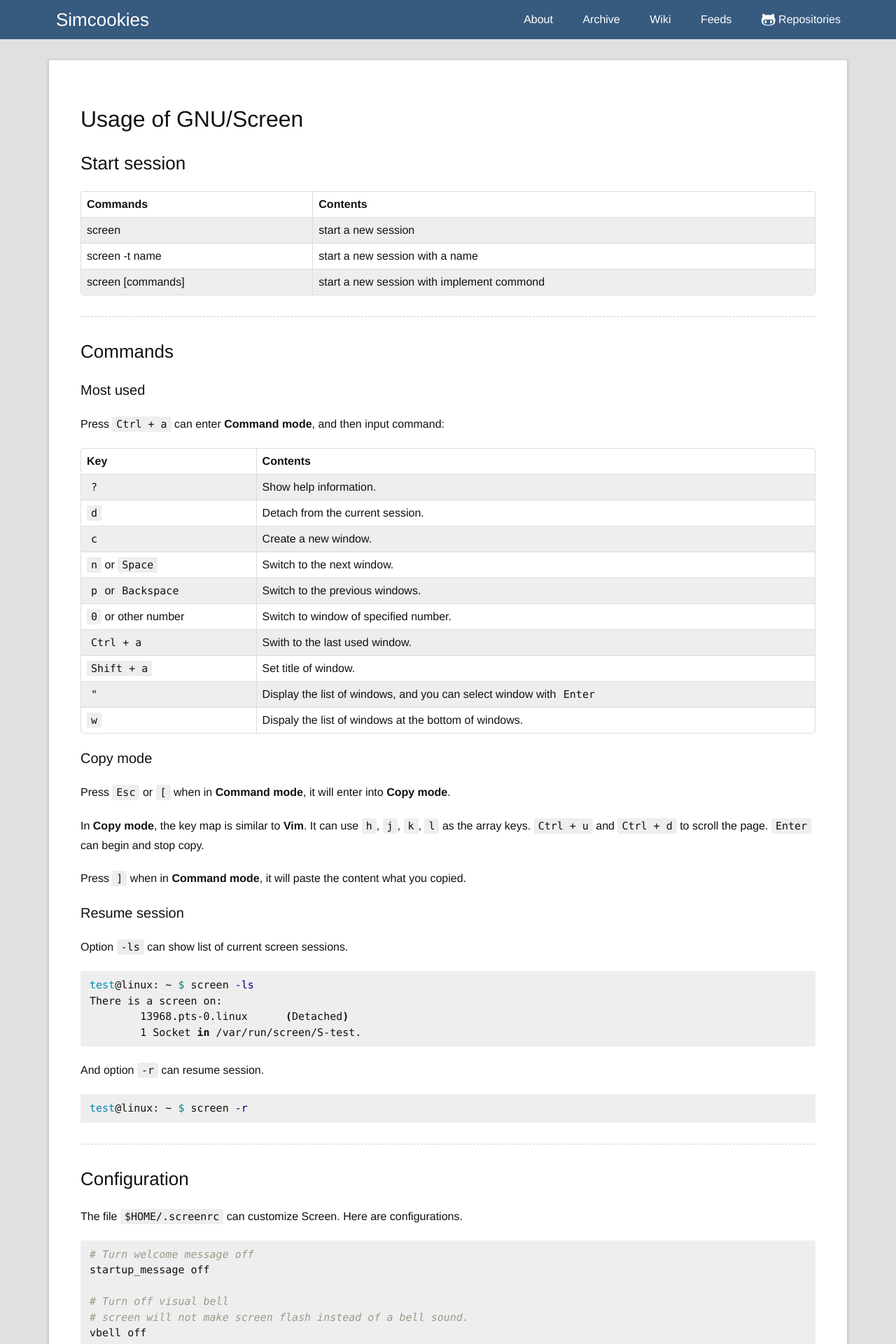
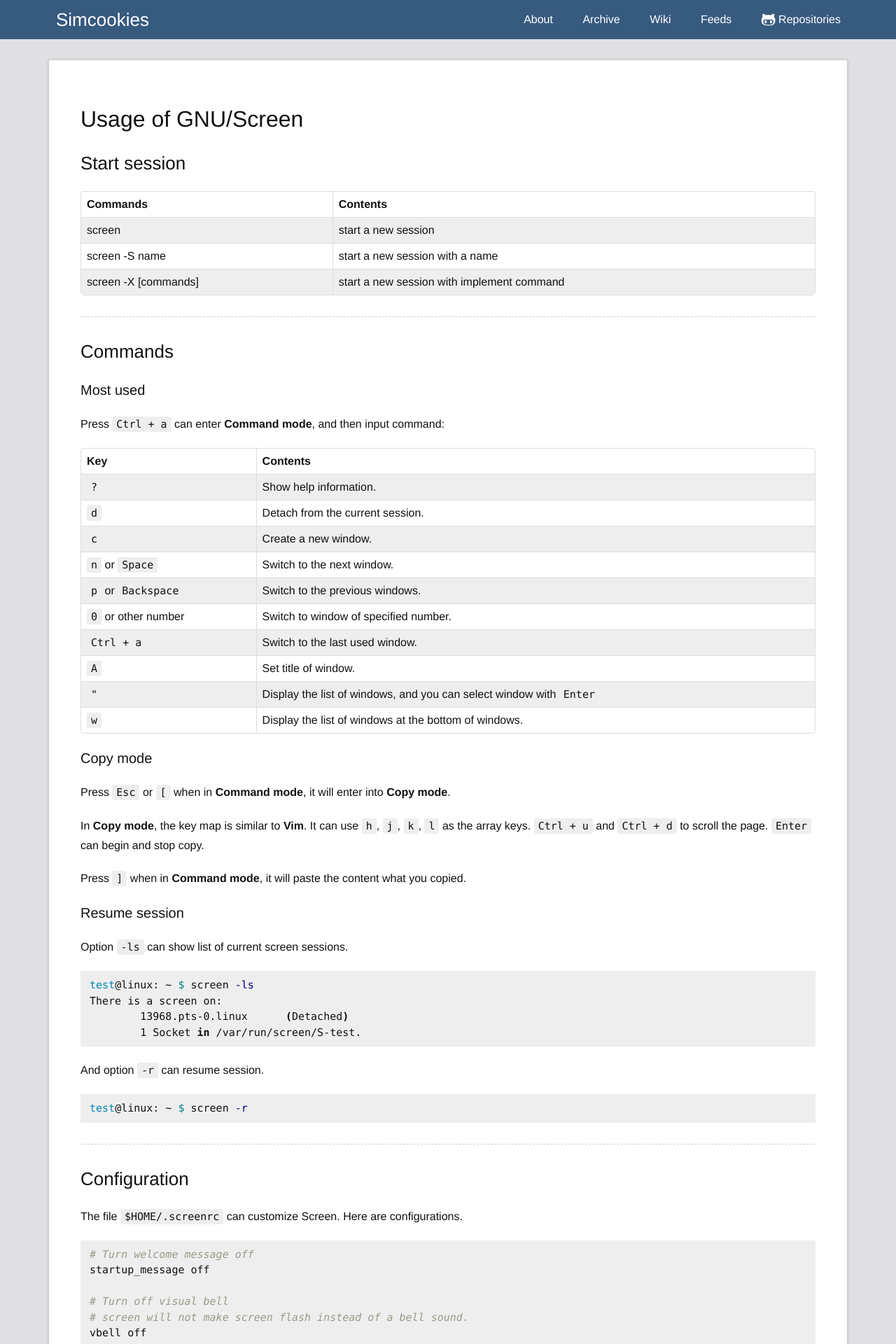
Before and after one commit to Simcookies/gitio, a Jekyll site: the page built from wiki/screen.md, in a window 1280 px wide. Shown: the top 1920 px of the page at 70% size. Built offline with Jekyll 4.4.1, drawn with Linux system fonts in a browser that asks for light colours; nearby versions of some CDN libraries; comment, search, counter and statistics services are not loaded.

Commit message:
small fix of wiki file

```diff
--- a/wiki/screen.md
+++ b/wiki/screen.md
@@ -10,8 +10,8 @@ permalink: /wiki/screen
 |Commands|Contents|
 |--------|--------|
 |screen|start a new session|
-|screen -t name|start a new session with a name|
-|screen [commands]|start a new session with implement commond|
+|screen -S name|start a new session with a name|
+|screen -X [commands]|start a new session with implement command|
 
 -------------------------------------------------------------------------------
 
@@ -29,10 +29,10 @@ Press `Ctrl + a` can enter **Command mode**, and then input command:
 |`n` or `Space`|Switch to the next window.|
 |`p` or `Backspace`|Switch to the previous windows.|
 |`0` or other number|Switch to window of specified number.|
-|`Ctrl + a`|Swith to the last used window.|
-|`Shift + a`|Set title of window.|
+|`Ctrl + a`|Switch to the last used window.|
+|`A`|Set title of window.|
 |`"`|Display the list of windows, and you can select window with `Enter`|
-|`w`|Dispaly the list of windows at the bottom of windows.|
+|`w`|Display the list of windows at the bottom of windows.|
 
 ### Copy mode
 
```
